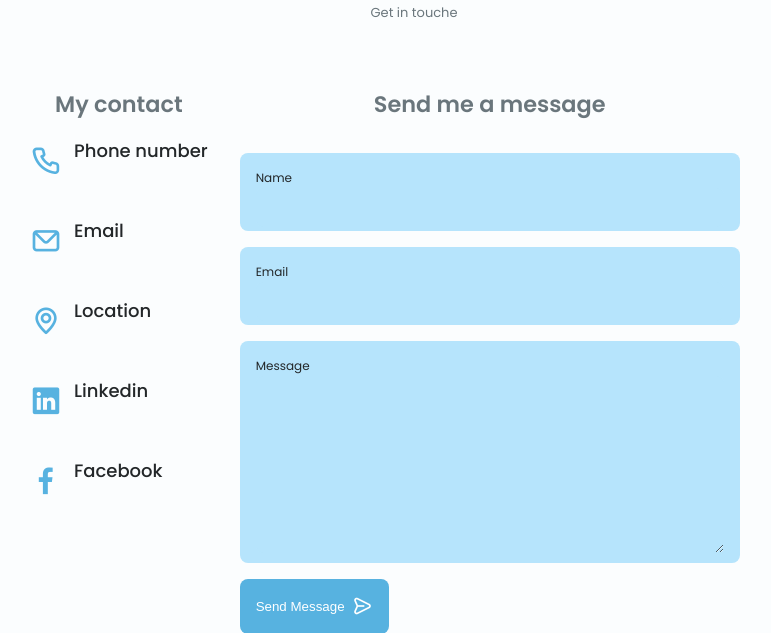
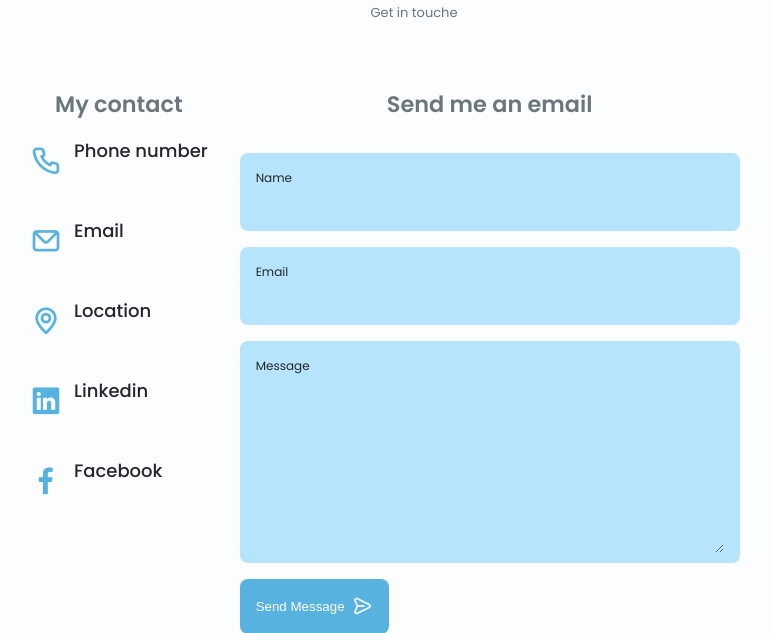
Before and after one commit to alfa-nomena/portfolio, a Django app: template templates/base/index.html in a window 1280 px wide. Shown: the part 2117-2750 px from the top of the page, without its empty margins (226-997 px from the left). Run offline with Django 4.2, Linux system fonts and the light colour scheme; the template is opened without the code that fills it, so the values that code supplies are empty; some libraries are stand-ins or nearby versions.

Commit message:
Changing send me a message to send me an email

```diff
--- a/templates/base/includes/contact.html
+++ b/templates/base/includes/contact.html
@@ -45,7 +45,7 @@
             </div>
         </div>
         <form action="#" class="contact__form grid">
-            <h3 class="descr-title">Send me a message</h3>
+            <h3 class="descr-title">Send me an email</h3>
             <div class="contact__inputs grid">
                 <div class="contact__content">
                     <label class="contact__label">
```
